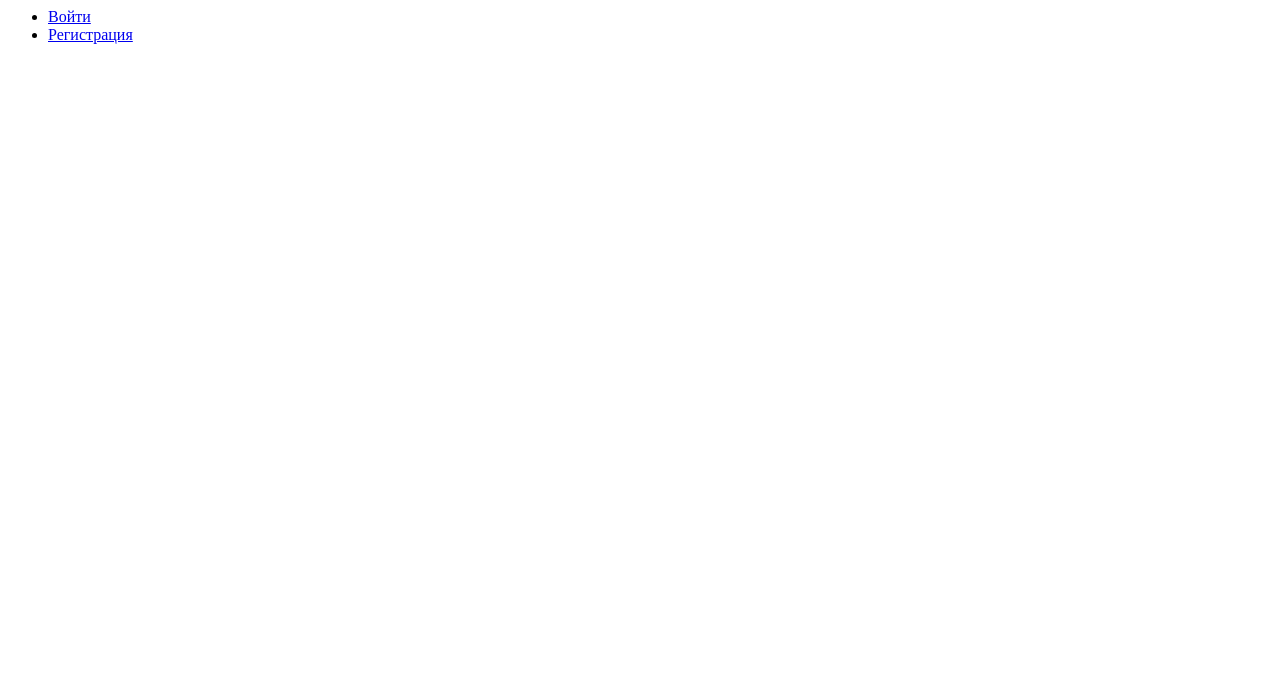
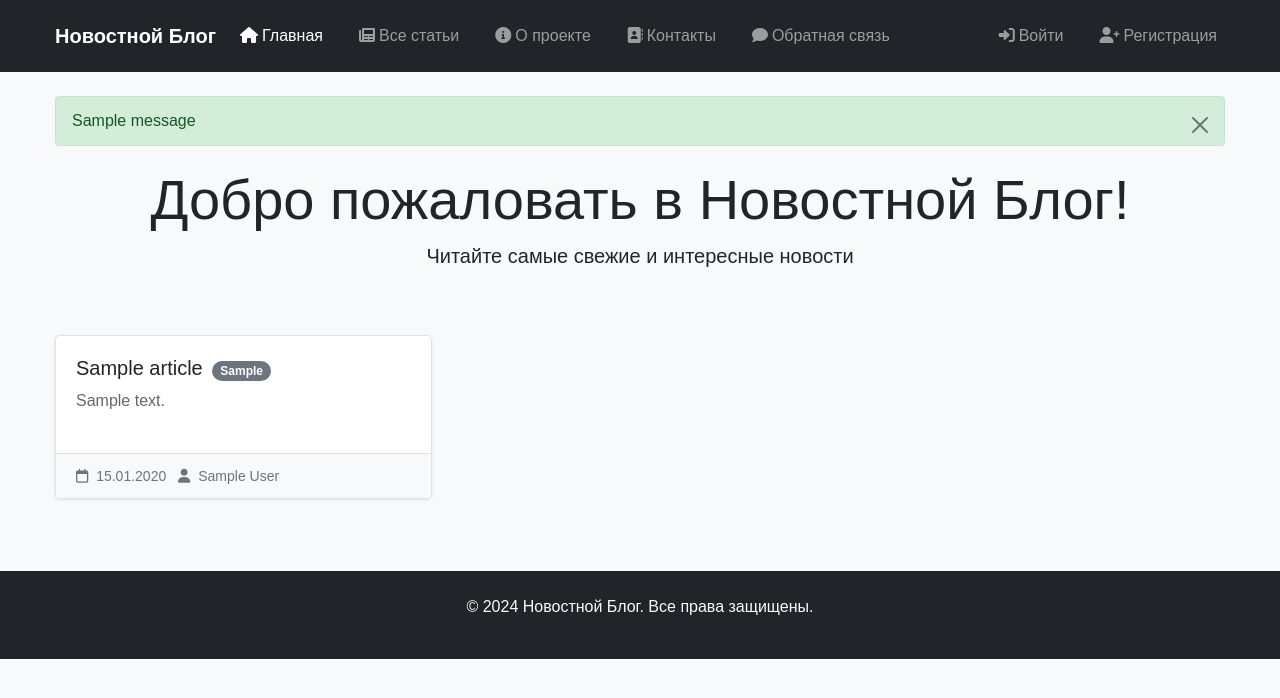
Before and after one commit to NiAntiSimuS/lab2, a Flask app: page / in a window 1280 px wide. Before the commit the part shown is almost empty. Shown: the top 698 px of the page. Run offline with Flask 3, Linux system fonts and the light colour scheme; tables that the repository leaves empty hold one stand-in row (values such as "Sample post"); one stand-in notice (Sample message) is shown.

Commit message:
рабочий

```diff
--- a/app.py
+++ b/app.py
@@ -34,7 +34,7 @@ class Article(db.Model):
     created_date = db.Column(db.DateTime, default=datetime.utcnow)
     user_id = db.Column(db.Integer, db.ForeignKey('user.id'), nullable=False)
     category = db.Column(db.String(50), default='general')
-    comments = db.relationship('Comment', backref='article', lazy=True)
+    comments = db.relationship('Comment', backref='article', lazy=True, cascade='all, delete-orphan')
 
 class Comment(db.Model):
     id = db.Column(db.Integer, primary_key=True)
@@ -47,10 +47,20 @@ class Comment(db.Model):
 ARTICLES_JSON = 'articles.json'
 COMMENTS_JSON = 'comments.json'
 
+def init_json_files():
+    """Инициализация JSON файлов если их нет"""
+    if not os.path.exists(ARTICLES_JSON):
+        save_json_data(ARTICLES_JSON, [])
+    if not os.path.exists(COMMENTS_JSON):
+        save_json_data(COMMENTS_JSON, [])
+
 def load_json_data(filename):
     if os.path.exists(filename):
-        with open(filename, 'r', encoding='utf-8') as f:
-            return json.load(f)
+        try:
+            with open(filename, 'r', encoding='utf-8') as f:
+                return json.load(f)
+        except (json.JSONDecodeError, FileNotFoundError):
+            return []
     return []
 
 def save_json_data(filename, data):
@@ -60,17 +70,6 @@ def save_json_data(filename, data):
 @login_manager.user_loader
 def load_user(user_id):
     return User.query.get(int(user_id))
-
-# Моковые данные для демонстрации (можно удалить после наполнения БД)
-articles = [
-    {
-        'id': 1,
-        'title': 'Искусственный интеллект в современном мире',
-        'content': 'Искусственный интеллект продолжает трансформировать различные отрасли...',
-        'date': date.today(),
-        'published': True
-    }
-]
 
 # Маршруты для веб-интерфейса (SQL)
 @app.route('/')
@@ -171,7 +170,8 @@ def login():
         if user and check_password_hash(user.hashed_password, password):
             login_user(user)
             flash('Вы успешно вошли в систему!', 'success')
-            return redirect(url_for('index'))
+            next_page = request.args.get('next')
+            return redirect(next_page or url_for('index'))
         else:
             flash('Неверный email или пароль', 'error')
 
@@ -237,8 +237,6 @@ def delete_article(id):
         flash('Вы можете удалять только свои статьи', 'error')
         return redirect(url_for('index'))
 
-    # Удаляем связанные комментарии
-    Comment.query.filter_by(article_id=id).delete()
     db.session.delete(article)
     db.session.commit()
     flash('Статья успешно удалена!', 'success')
@@ -268,7 +266,7 @@ def api_articles_list():
 @app.route('/api/articles/<int:id>', methods=['GET'])
 def api_article_detail(id):
     articles_data = load_json_data(ARTICLES_JSON)
-    article = next((a for a in articles_data if a['id'] == id), None)
+    article = next((a for a in articles_data if a.get('id') == id), None)
     if article:
         return jsonify(article)
     return jsonify({'error': 'Статья не найдена'}), 404
@@ -313,7 +311,7 @@ def api_update_article(id):
     data = request.get_json()
     articles_data = load_json_data(ARTICLES_JSON)
 
-    article_index = next((i for i, a in enumerate(articles_data) if a['id'] == id), None)
+    article_index = next((i for i, a in enumerate(articles_data) if a.get('id') == id), None)
     if article_index is None:
         return jsonify({'error': 'Статья не найдена'}), 404
 
@@ -333,7 +331,7 @@ def api_update_article(id):
 @app.route('/api/articles/<int:id>', methods=['DELETE'])
 def api_delete_article(id):
     articles_data = load_json_data(ARTICLES_JSON)
-    article_index = next((i for i, a in enumerate(articles_data) if a['id'] == id), None)
+    article_index = next((i for i, a in enumerate(articles_data) if a.get('id') == id), None)
 
     if article_index is None:
         return jsonify({'error': 'Статья не найдена'}), 404
@@ -351,7 +349,7 @@ def api_comments_list():
 @app.route('/api/comment/<int:id>', methods=['GET'])
 def api_comment_detail(id):
     comments_data = load_json_data(COMMENTS_JSON)
-    comment = next((c for c in comments_data if c['id'] == id), None)
+    comment = next((c for c in comments_data if c.get('id') == id), None)
     if comment:
         return jsonify(comment)
     return jsonify({'error': 'Комментарий не найдена'}), 404
@@ -383,7 +381,7 @@ def api_update_comment(id):
     data = request.get_json()
     comments_data = load_json_data(COMMENTS_JSON)
 
-    comment_index = next((i for i, c in enumerate(comments_data) if c['id'] == id), None)
+    comment_index = next((i for i, c in enumerate(comments_data) if c.get('id') == id), None)
     if comment_index is None:
         return jsonify({'error': 'Комментарий не найден'}), 404
 
@@ -401,7 +399,7 @@ def api_update_comment(id):
 @app.route('/api/comment/<int:id>', methods=['DELETE'])
 def api_delete_comment(id):
     comments_data = load_json_data(COMMENTS_JSON)
-    comment_index = next((i for i, c in enumerate(comments_data) if c['id'] == id), None)
+    comment_index = next((i for i, c in enumerate(comments_data) if c.get('id') == id), None)
 
     if comment_index is None:
         return jsonify({'error': 'Комментарий не найден'}), 404
@@ -410,9 +408,10 @@ def api_delete_comment(id):
     save_json_data(COMMENTS_JSON, comments_data)
     return jsonify({'message': 'Комментарий удален', 'comment': deleted_comment})
 
-# Инициализация базы данных
+# Инициализация базы данных и JSON файлов
 with app.app_context():
     db.create_all()
+    init_json_files()
 
 if __name__ == '__main__':
     app.run(debug=True)
--- a/templates/articles_list.html
+++ b/templates/articles_list.html
@@ -19,7 +19,6 @@
             {% endif %}
         </h1>
 
-        <!-- Фильтр по категориям -->
         <div class="card mb-4">
             <div class="card-body">
                 <h5 class="card-title">Фильтр по категориям</h5>
@@ -48,7 +47,6 @@
             </div>
         </div>
 
-        <!-- Список статей -->
         {% if articles %}
             {% for article in articles %}
             <div class="card mb-3 news-card">
--- a/templates/base.html
+++ b/templates/base.html
@@ -1,7 +1,52 @@
-<!-- В navbar после существующих пунктов меню -->
+<!DOCTYPE html>
+<html lang="ru">
+<head>
+    <meta charset="UTF-8">
+    <meta name="viewport" content="width=device-width, initial-scale=1.0">
+    <title>{% block title %}Новостной Блог{% endblock %}</title>
+    <link href="https://cdn.jsdelivr.net/npm/bootstrap@5.1.3/dist/css/bootstrap.min.css" rel="stylesheet">
+    <link rel="stylesheet" href="https://cdnjs.cloudflare.com/ajax/libs/font-awesome/6.0.0/css/all.min.css">
+    <link rel="stylesheet" href="{{ url_for('static', filename='css/style.css') }}">
+</head>
+<body>
+    <nav class="navbar navbar-expand-lg navbar-dark bg-dark">
+        <div class="container">
+            <a class="navbar-brand" href="{{ url_for('index') }}">
+                Новостной Блог
+            </a>
+            <button class="navbar-toggler" type="button" data-bs-toggle="collapse" data-bs-target="#navbarNav">
+                <span class="navbar-toggler-icon"></span>
+            </button>
+            <div class="collapse navbar-collapse" id="navbarNav">
+                <ul class="navbar-nav me-auto">
+                    <li class="nav-item">
+                        <a class="nav-link {% if request.endpoint == 'index' %}active{% endif %}" href="{{ url_for('index') }}">
+                            <i class="fas fa-home me-1"></i>Главная
+                        </a>
+                    </li>
+                    <li class="nav-item">
+                        <a class="nav-link {% if request.endpoint == 'articles_list' %}active{% endif %}" href="{{ url_for('articles_list') }}">
+                            <i class="fas fa-newspaper me-1"></i>Все статьи
+                        </a>
+                    </li>
+                    <li class="nav-item">
+                        <a class="nav-link {% if request.endpoint == 'about' %}active{% endif %}" href="{{ url_for('about') }}">
+                            <i class="fas fa-info-circle me-1"></i>О проекте
+                        </a>
+                    </li>
+                    <li class="nav-item">
+                        <a class="nav-link {% if request.endpoint == 'contact' %}active{% endif %}" href="{{ url_for('contact') }}">
+                            <i class="fas fa-address-book me-1"></i>Контакты
+                        </a>
+                    </li>
+                    <li class="nav-item">
+                        <a class="nav-link {% if request.endpoint == 'feedback' %}active{% endif %}" href="{{ url_for('feedback') }}">
+                            <i class="fas fa-comment me-1"></i>Обратная связь
+                        </a>
+                    </li>
+                </ul>
+
                 <ul class="navbar-nav ms-auto">
-    <!-- существующие пункты... -->
-
                     {% if current_user.is_authenticated %}
                     <li class="nav-item">
                         <a class="nav-link {% if request.endpoint == 'create_article' %}active{% endif %}"
@@ -29,3 +74,32 @@
                     </li>
                     {% endif %}
                 </ul>
+            </div>
+        </div>
+    </nav>
+
+    <main class="container my-4">
+        {% with messages = get_flashed_messages(with_categories=true) %}
+            {% if messages %}
+                {% for category, message in messages %}
+                    <div class="alert alert-{% if category == 'error' %}danger{% else %}{{ category }}{% endif %} alert-dismissible fade show">
+                        {{ message }}
+                        <button type="button" class="btn-close" data-bs-dismiss="alert"></button>
+                    </div>
+                {% endfor %}
+            {% endif %}
+        {% endwith %}
+
+        {% block content %}
+        {% endblock %}
+    </main>
+
+    <footer class="bg-dark text-light py-4 mt-5">
+        <div class="container text-center">
+            <p>&copy; 2024 Новостной Блог. Все права защищены.</p>
+        </div>
+    </footer>
+
+    <script src="https://cdn.jsdelivr.net/npm/bootstrap@5.1.3/dist/js/bootstrap.bundle.min.js"></script>
+</body>
+</html>
--- a/templates/index.html
+++ b/templates/index.html
@@ -19,20 +19,34 @@
                     <a href="{{ url_for('news_detail', id=article.id) }}" class="text-decoration-none text-dark">
                         {{ article.title }}
                     </a>
-                    {% if article.date == today %}
+                    {% if article.created_date.date() == today %}
                     <span class="badge bg-danger ms-2">Новое!</span>
                     {% endif %}
+                    <span class="badge bg-secondary ms-1">{{ article.category|title }}</span>
                 </h5>
                 <p class="card-text">
-                    {{ article.content }}
+                    {{ article.text[:150] }}{% if article.text|length > 150 %}...{% endif %}
                 </p>
             </div>
             <div class="card-footer">
                 <small class="text-muted">
                     <i class="far fa-calendar me-1"></i>
-                    {{ article.date.strftime('%d.%m.%Y') }}
+                    {{ article.created_date.strftime('%d.%m.%Y') }}
+                    <i class="fas fa-user ms-2 me-1"></i>
+                    {{ article.author.name }}
                 </small>
             </div>
+        </div>
+    </div>
+    {% else %}
+    <div class="col-12">
+        <div class="alert alert-info text-center">
+            Статьи пока не добавлены.
+            {% if current_user.is_authenticated %}
+            <a href="{{ url_for('create_article') }}" class="alert-link">Создайте первую статью!</a>
+            {% else %}
+            <a href="{{ url_for('register') }}" class="alert-link">Зарегистрируйтесь</a> чтобы создавать статьи.
+            {% endif %}
         </div>
     </div>
     {% endfor %}
--- a/templates/news_detail.html
+++ b/templates/news_detail.html
@@ -37,7 +37,6 @@
             </div>
         </article>
 
-        <!-- Комментарии -->
         <div class="card">
             <div class="card-header">
                 <h5 class="mb-0">
@@ -47,7 +46,6 @@
             </div>
 
             <div class="card-body">
-                <!-- Форма добавления комментария -->
                 <form method="post" class="mb-4">
                     <div class="row">
                         <div class="col-md-6 mb-3">
@@ -64,7 +62,6 @@
                     </button>
                 </form>
 
-                <!-- Список комментариев -->
                 {% if article.comments %}
                     <div class="comments-list">
                         {% for comment in article.comments|sort(attribute='date', reverse=true) %}
```
Also changed, not shown: instance/news_blog.db (added), templates/create_article.html (renamed from templates/create_article.ini). Lines whose indentation alone changed are shown as unchanged.
